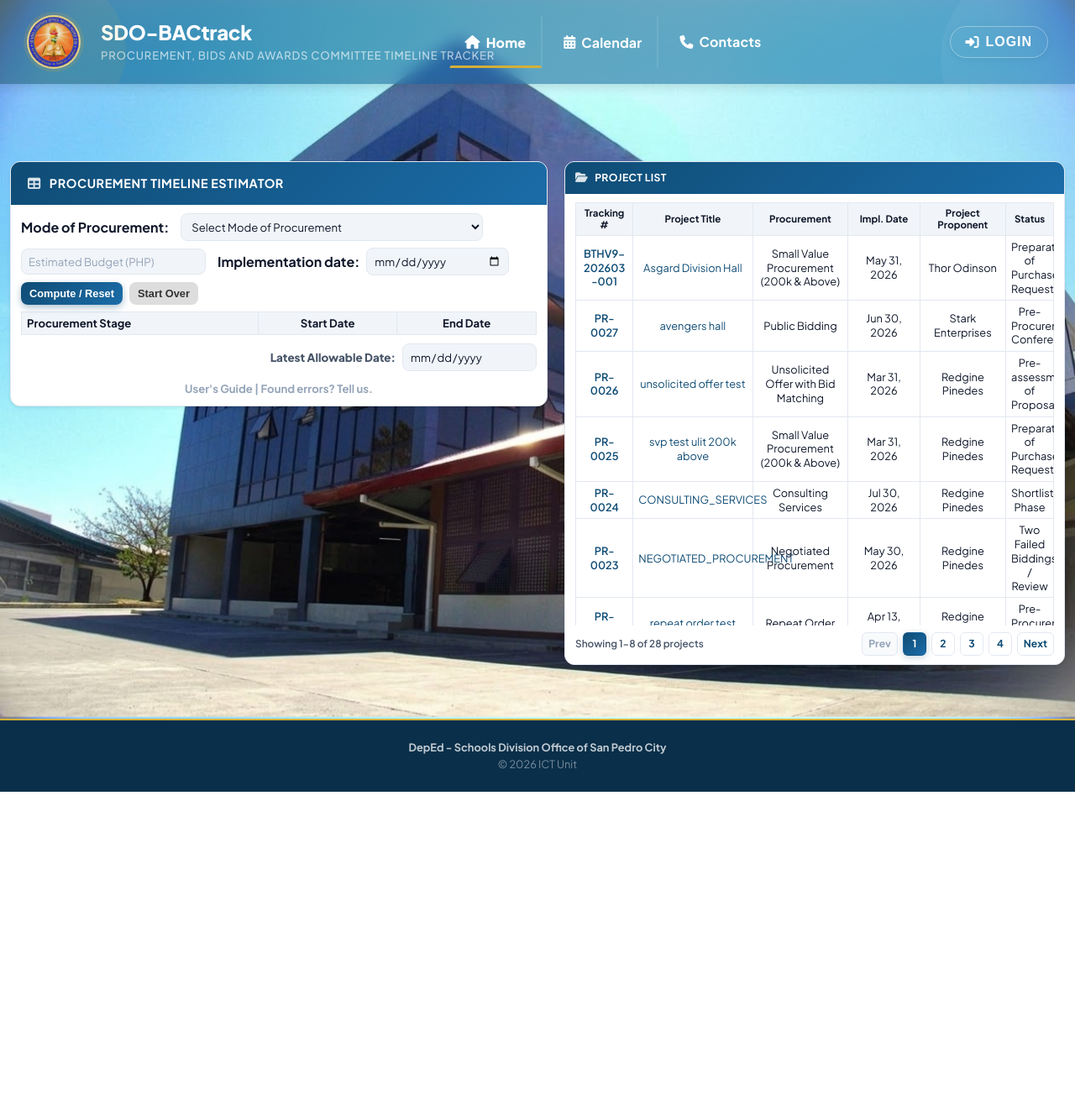
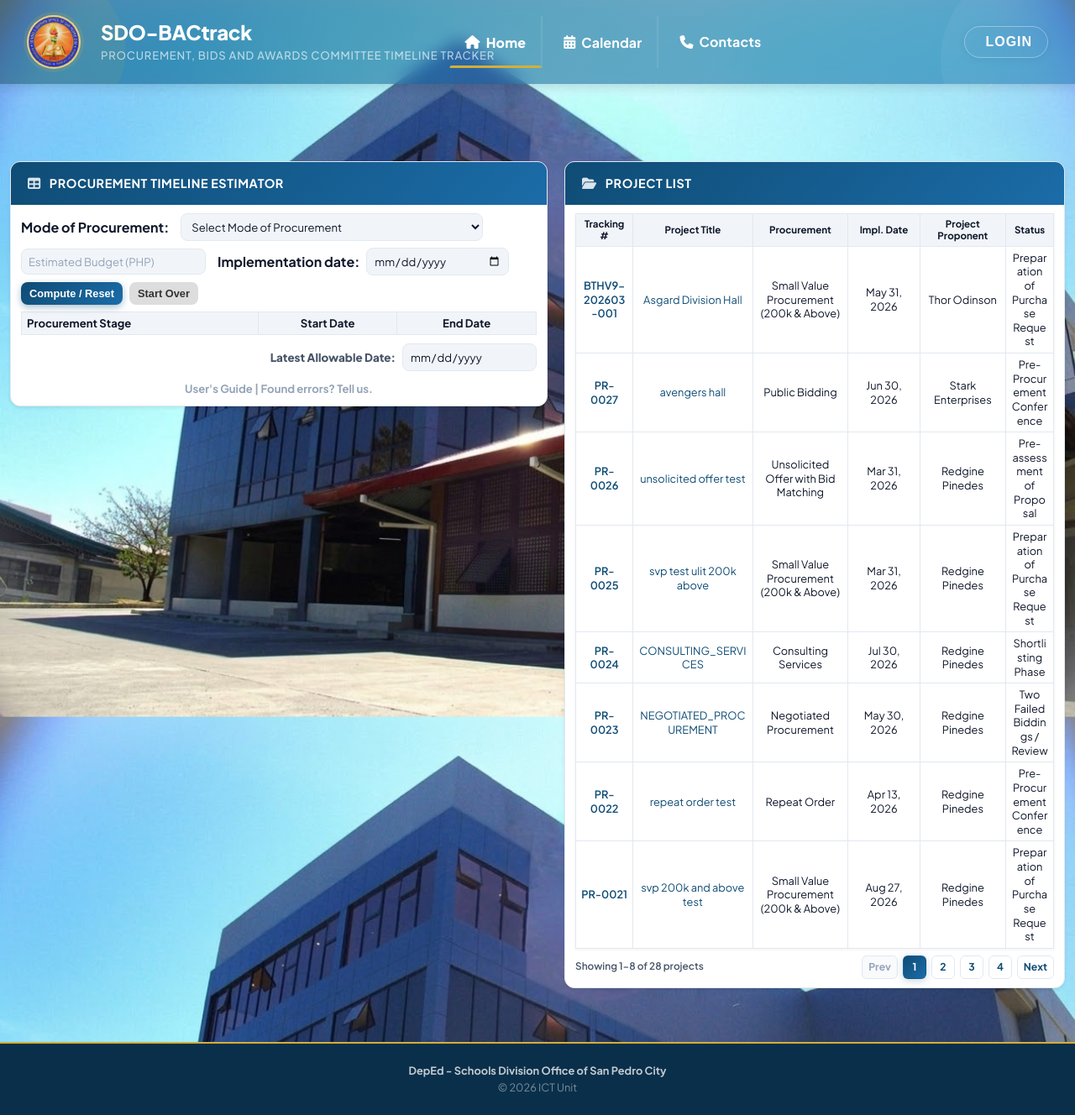
Before and after one commit to escall-dev/sdo-BACtrack, a PHP site: page /SDO-cts/admin/landing.php in a window 1280 px wide. Shown: the whole page at 84% size. Before the commit the page ends 943 px from the top, so only its background shows below. Run offline with PHP 8.4, Linux system fonts and the light colour scheme; data comes from the database, SQL or seed files in the repository; lists and menus that the app fills with data are empty; some libraries are stand-ins or nearby versions.

Commit message:
refactor: simplify card body styles and improve text overflow handling in landing page

```diff
--- a/admin/landing.php
+++ b/admin/landing.php
@@ -484,10 +484,6 @@ if ($_SERVER['REQUEST_METHOD'] === 'POST') {
         }
 
         .projects-card .card-body {
-            display: flex;
-            flex-direction: column;
-            height: 560px;
-            min-height: 0;
             padding: 10px 12px;
         }
 
@@ -500,10 +496,7 @@ if ($_SERVER['REQUEST_METHOD'] === 'POST') {
         }
 
         .projects-card .card-body > .table-responsive {
-            flex: 1 1 auto;
-            min-height: 0;
-            overflow-y: auto;
-            overflow-x: auto;
+            overflow: visible;
         }
 
         .projects-card .projects-pager {
@@ -517,32 +510,13 @@ if ($_SERVER['REQUEST_METHOD'] === 'POST') {
         .projects-card .projects-table th,
         .projects-card .projects-table td {
             white-space: normal;
-            word-break: normal;
-        }
-
-        .projects-card .data-table th:nth-child(2),
-        .projects-card .data-table td:nth-child(2),
-        .projects-card .projects-table th:nth-child(2),
-        .projects-card .projects-table td:nth-child(2) {
-            min-width: 150px;
+            overflow-wrap: anywhere;
+            word-break: break-word;
         }
 
         .projects-card .data-table .project-open-link,
         .projects-card .projects-table .project-open-link {
             white-space: normal;
-        }
-
-        /* Projects List: compact density — more rows visible, still readable */
-        .top-panels .projects-card .card-header {
-            min-height: 38px;
-            padding: 8px 12px;
-            font-size: 0.76rem;
-            gap: 8px;
-            letter-spacing: 0.03em;
-        }
-
-        .top-panels .projects-card .card-header i {
-            font-size: 0.82rem;
         }
 
         .projects-card .projects-count {
@@ -1470,7 +1444,7 @@ if ($_SERVER['REQUEST_METHOD'] === 'POST') {
                 <a href="#" class="nav-link" onclick="openContactModal(); return false;"><i class="fas fa-phone"></i> Contacts</a>
             </div>
             <button class="btn-login" onclick="openLoginModal()">
-                <i class="fas fa-sign-in-alt"></i> LOGIN
+                <i class=""></i> LOGIN
             </button>
         </div>
     </header>
```
